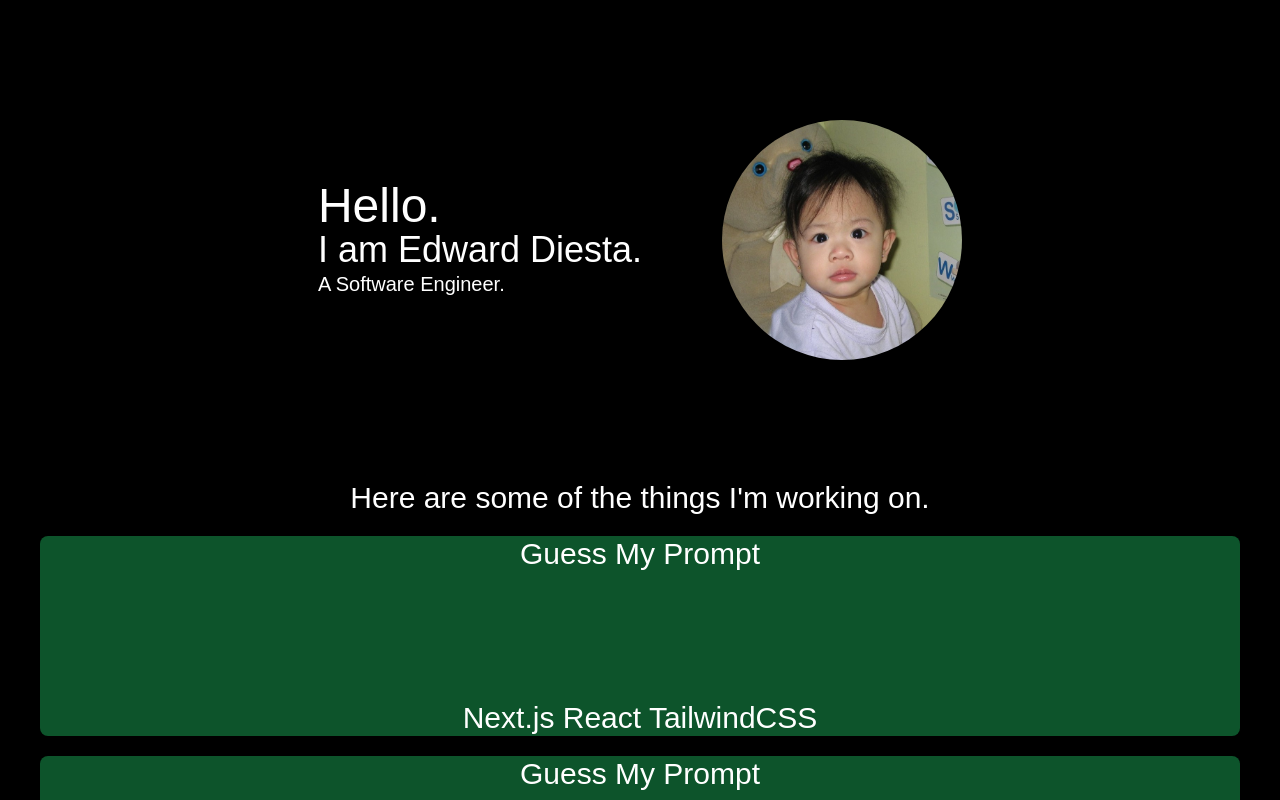
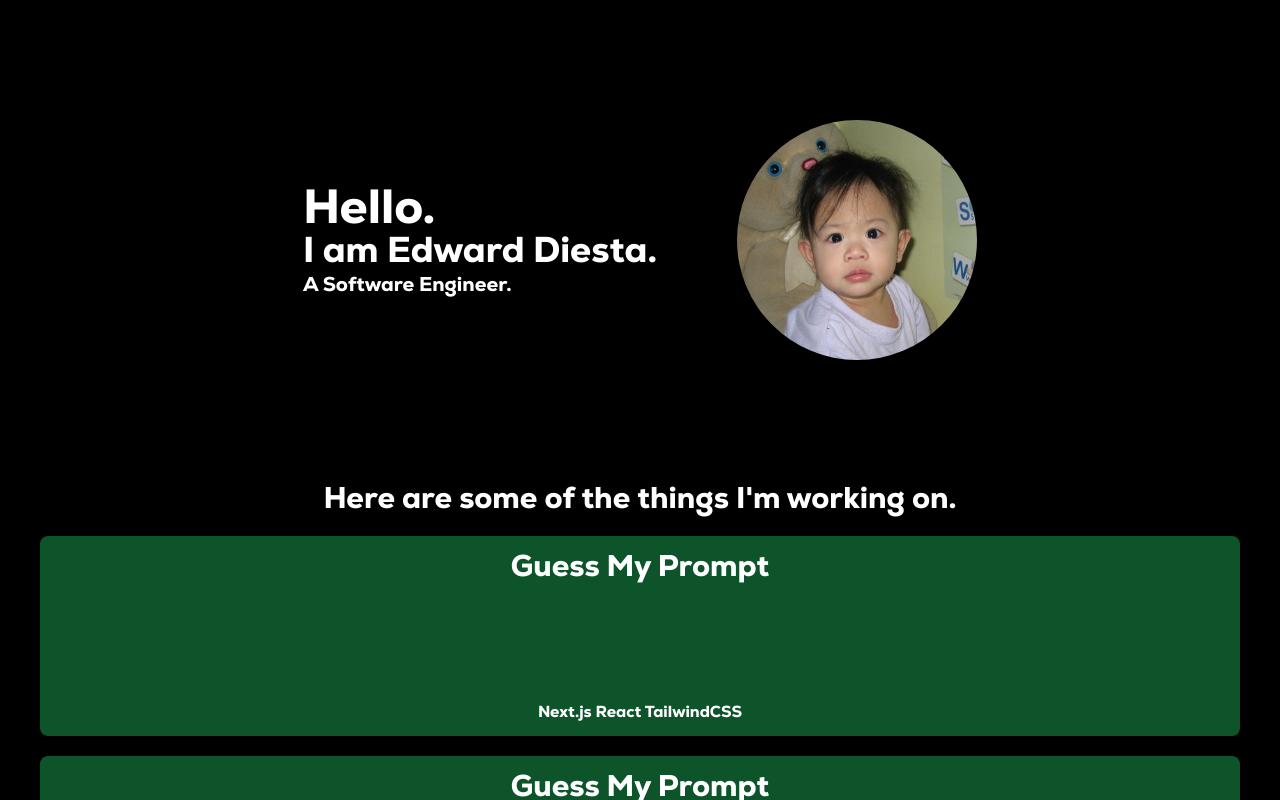
Before and after one commit to DrawdEA/portfolio, a SvelteKit app: page / in a window 1280 px wide. Built offline with nearby package versions, Linux system fonts and the light colour scheme.

Commit message:
Add fonts

```diff
--- a/src/app.css
+++ b/src/app.css
@@ -2,15 +2,11 @@
 @plugin '@tailwindcss/forms';
 @plugin '@tailwindcss/typography';
 
-@theme {
-    --font-tommy: 'Made Tommy', sans-serif;
+@font-face {
+    font-family: Nexa;
+    src: url('/static/fonts/Nexa-Heavy.ttf');
 }
 
-@font-face {
-    font-family: 'Made Tommy';
-    font-style: 'normal';
-    src: local('Made Tommy'), local('Made-Tommy'), local('made tommy'), local('Mmade-tommy'),
-        url('/static/fonts/madetommy.otf') format("otf");
-    font-weight: normal;
-    font-display: swap;
+@theme {
+    --font-nexa: Nexa, serif;
 }
--- a/src/lib/components/Project.svelte
+++ b/src/lib/components/Project.svelte
@@ -1,4 +1,4 @@
 <div class="flex flex-col items-center mb-5 justify-between bg-green-900 rounded-lg w-300 h-50">
-    <h1>Guess My Prompt</h1>
-    <p>Next.js React TailwindCSS</p>
+    <h1 class="pt-3">Guess My Prompt</h1>
+    <p class="pb-3 text-base">Next.js React TailwindCSS</p>
 </div>
--- a/src/routes/+layout.svelte
+++ b/src/routes/+layout.svelte
@@ -4,6 +4,6 @@
 	let { children } = $props();
 </script>
 
-<div class="flex flex-col items-center gap-5 bg-black h-screen bg-cover overflow-auto text-white">
+<div class="flex flex-col items-center gap-5 bg-black h-screen bg-cover overflow-auto text-white font-nexa">
 	{@render children()}
 </div>
--- a/src/routes/+page.svelte
+++ b/src/routes/+page.svelte
@@ -3,7 +3,7 @@
     import selfPortrait from "$lib/images/chloe.jpg";
 </script>
 
-<div class="text-3xl flex flex-col gap-30 mt-30 items-center font-tommy">
+<div class="text-3xl flex flex-col gap-30 mt-30 items-center">
     <div class="flex gap-20 justify-center items-center">
         <div class="flex flex-col">
             <p class="text-5xl">Hello.</p>
@@ -25,7 +25,7 @@
     <div class="flex flex-col items-center pb-30">
         <p class="pb-5">These are what I use to create. innovate. reimagine. execute.</p>
         <div class="grid grid-cols-5 grid-rows-5 gap-2">
-            <TechTool toolName="SvelteKit" imageSource="$lib/images/chloe.jpg" />
+            <TechTool toolName="SvelteKit" />
             <TechTool />
             <TechTool />
             <TechTool />
```
Also changed, not shown: static/fonts/Nexa-Heavy.ttf (added), static/fonts/made-tommy.bold.otf (renamed from static/fonts/madetommy.otf).
